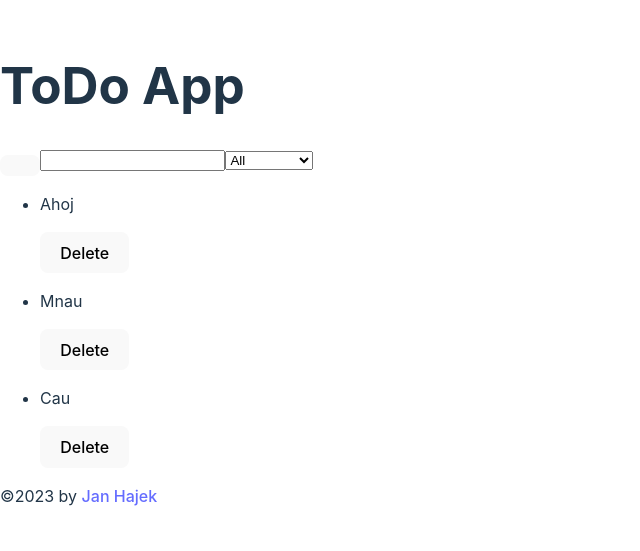
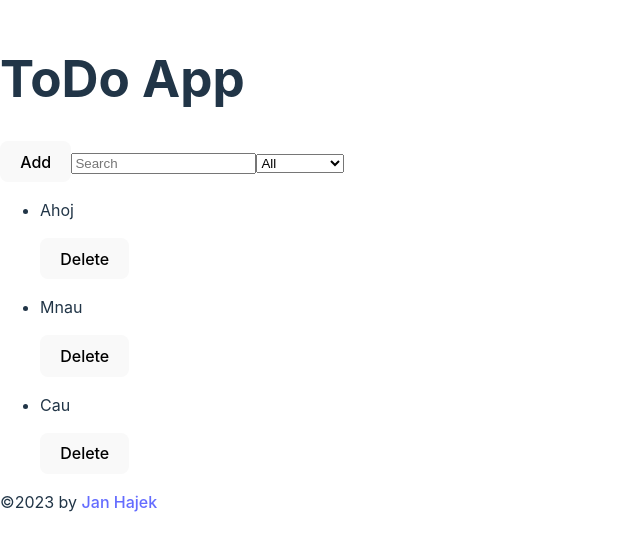
Before and after one commit to JanKomis/TodoList, a React (Vite) app: page / in a window 1280 px wide. Shown: the part 127-678 px from the top of the page, without its empty margins (0-640 px from the left). Built offline with nearby package versions, Linux system fonts and the light colour scheme.

Commit message:
začištěný kod od zbytečných řádků

```diff
--- a/src/App.jsx
+++ b/src/App.jsx
@@ -70,10 +70,10 @@ export default function App() {
 function ControlContainer({ searchValue, handleSearchValue }) {
   return (
     <>
-      <button></button>
+      <button>Add</button>
       <input
         type="text"
-        id="search"
+        placeholder="Search"
         value={searchValue}
         onChange={handleSearchValue}
       />
```
